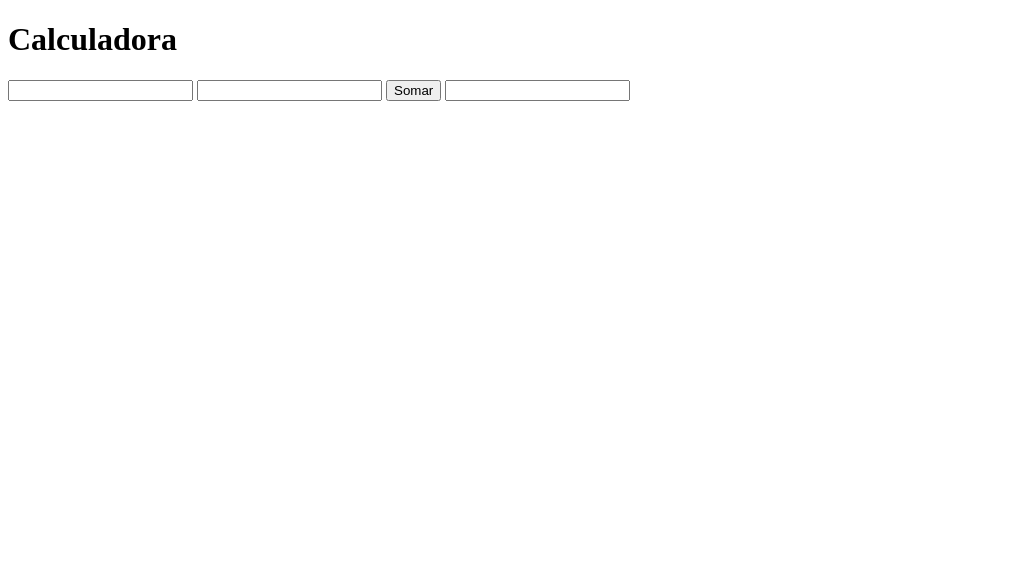
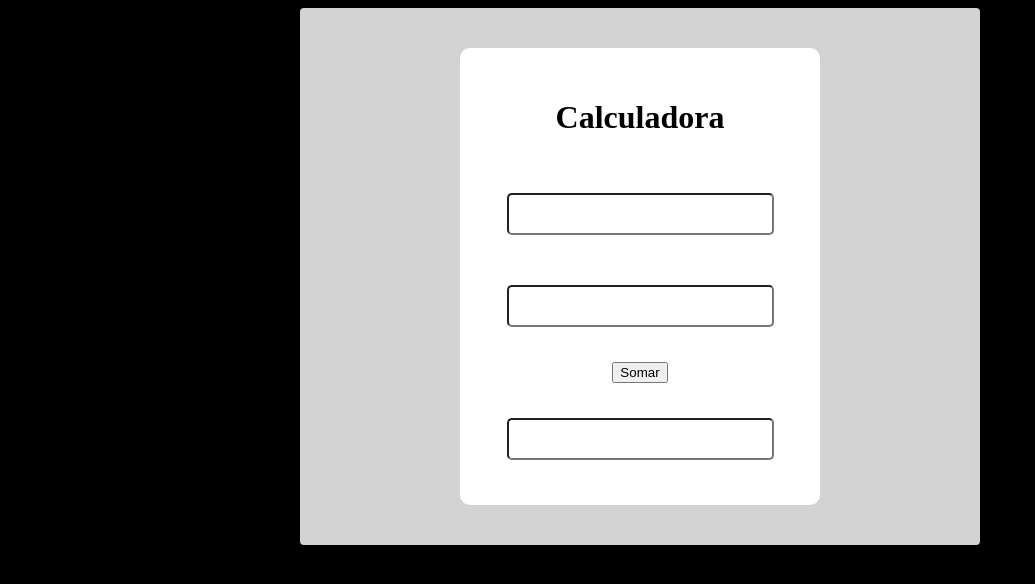
Before and after one commit to AvtEstudos/bootcamp-abutua-modulo3-calc, a plain HTML site: page index.html in a window 1280 px wide. Shown: the whole page, without its empty margins (0-1035 px from the left). Drawn offline with Linux system fonts and the light colour scheme.

Commit message:
closes #2 - style.css

```diff
--- a/index.html
+++ b/index.html
@@ -3,13 +3,22 @@
 <head>
     <meta charset="UTF-8">
     <meta name="viewport" content="width=device-width, initial-scale=1.0">
+    <link rel="stylesheet" href="style.css" >
     <title>Calculadora</title>
 </head>
 <body>
-    <h1>Calculadora</h1>
-    <input type="text">
-    <input type="text">
-    <button>Somar</button>
-    <input type="text" readonly>
+    <div class="container">
+        <div class="calc">
+            <h1>Calculadora</h1>
+            <input type="number">
+            <input type="number">
+            <button>Somar</button>
+            <input type="text" readonly>
+
+        </div>
+        <div class="history">
+
+        </div>
+    </div>
 </body>
 </html>
--- /dev/null
+++ b/style.css
@@ -0,0 +1,41 @@
+body {
+    background-color: black;
+}
+
+input{
+    height: 22px;
+    padding: 8px;
+    font-size: 1.2em;
+    margin: 15px 70px;
+    border-radius: 5px;
+
+}
+
+input[type=number]:focus {
+    outline: none;
+    box-shadow: 0 0 10px #3b59ee;
+    border: 1px solid #74d0ff;
+}
+
+.container {
+    width: 600px;
+    background-color: #d3d3d3;
+    display: flex;
+    flex-direction: column;
+    align-items: center;
+    margin: auto;
+    padding: 40px;
+    border-radius: 4px;
+}
+
+.calc {
+    width: 300px;
+    background-color: #fff;
+    display: flex;
+    flex-direction: column;
+    align-items: center;
+    padding: 30px;
+    row-gap: 20px;
+    border-radius: 10px;
+    box-shadow: 0 8px 16px 0 (rgba(0, 0, 0, 0.2));
+}
```
